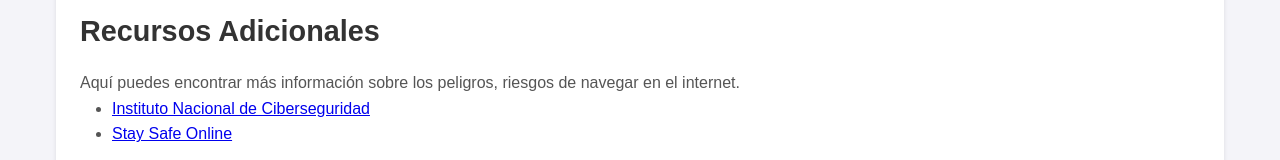
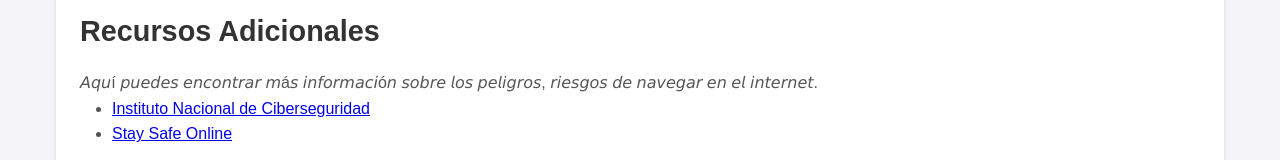
Before and after one commit to uridleon/Red-Segura, a plain HTML site: page index.html in a window 1280 px wide. Shown: the part 2887-3047 px from the top of the page. Drawn offline with Linux system fonts and the light colour scheme.

Commit message:
Update index.html

```diff
--- a/index.html
+++ b/index.html
@@ -63,7 +63,7 @@
         </section>
         <section id="recursos">
             <h2>Recursos Adicionales</h2>
-            <p>Aquí puedes encontrar más información sobre los peligros, riesgos de navegar en el internet.</p>
+            <p>𝘈𝘲𝘶í 𝘱𝘶𝘦𝘥𝘦𝘴 𝘦𝘯𝘤𝘰𝘯𝘵𝘳𝘢𝘳 𝘮á𝘴 𝘪𝘯𝘧𝘰𝘳𝘮𝘢𝘤𝘪ó𝘯 𝘴𝘰𝘣𝘳𝘦 𝘭𝘰𝘴 𝘱𝘦𝘭𝘪𝘨𝘳𝘰𝘴, 𝘳𝘪𝘦𝘴𝘨𝘰𝘴 𝘥𝘦 𝘯𝘢𝘷𝘦𝘨𝘢𝘳 𝘦𝘯 𝘦𝘭 𝘪𝘯𝘵𝘦𝘳𝘯𝘦𝘵.</p>
             <ul>
                 <li><a href="https://www.incibe.es/" target="_blank">Instituto Nacional de Ciberseguridad</a></li>
                 <li><a href="https://www.staysafeonline.org/" target="_blank">Stay Safe Online</a></li>
```
